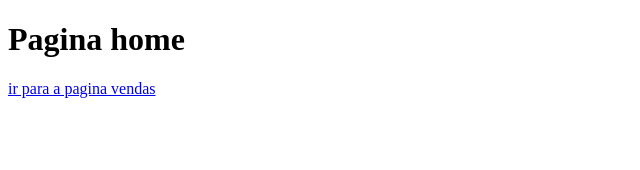
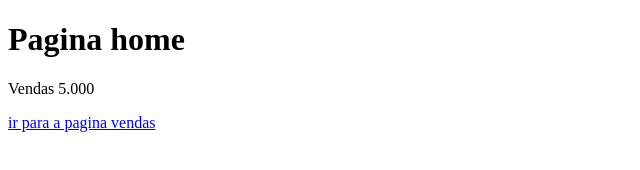
Before and after one commit to divaniprojetos-web/Auls-github, a plain HTML site: page index.html in a window 1280 px wide. Shown: the whole page, without its empty margins (0-640 px from the left). Drawn offline with Linux system fonts and the light colour scheme.

Commit message:
acrescentado valor vendas

```diff
--- a/index.html
+++ b/index.html
@@ -7,6 +7,7 @@
 </head>
 <body>
     <h1>Pagina home</h1>
+    <p>Vendas 5.000</p>
     <a href="projeto1.html">ir para a pagina vendas</a>
 </body>
 </html>
```
